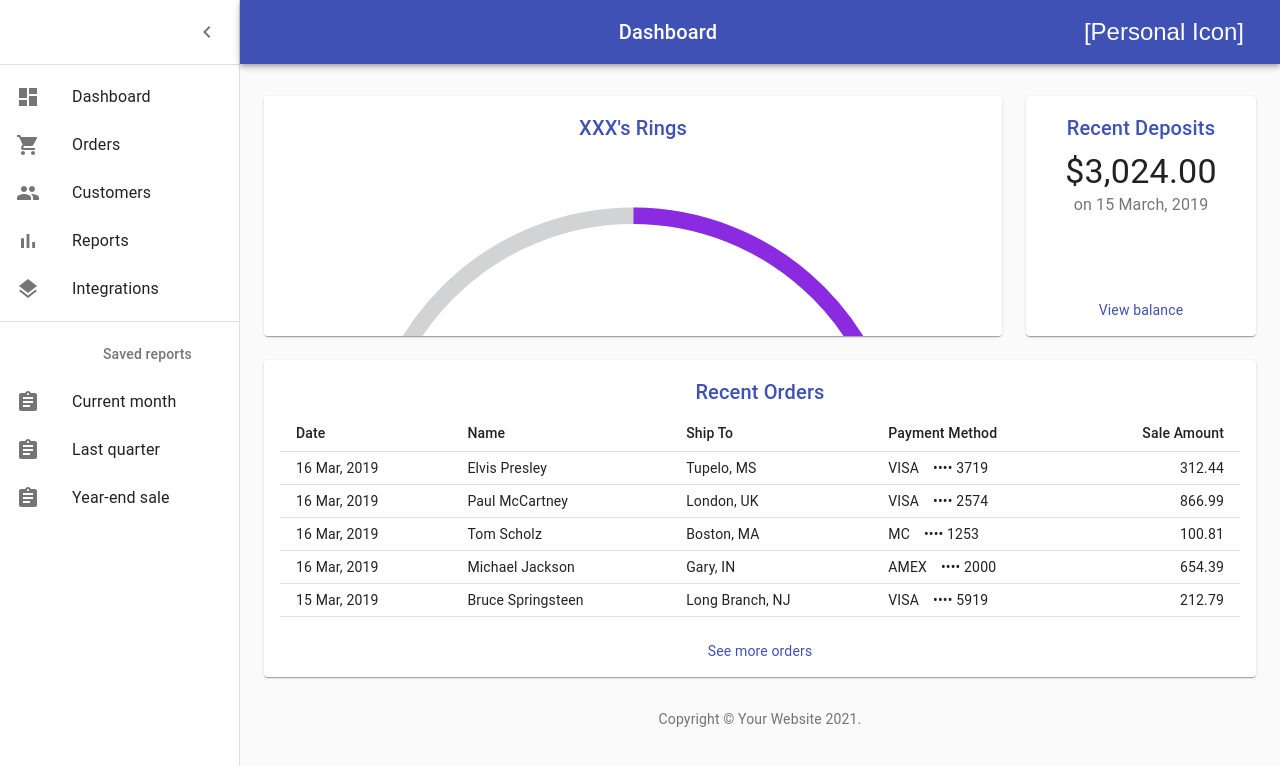
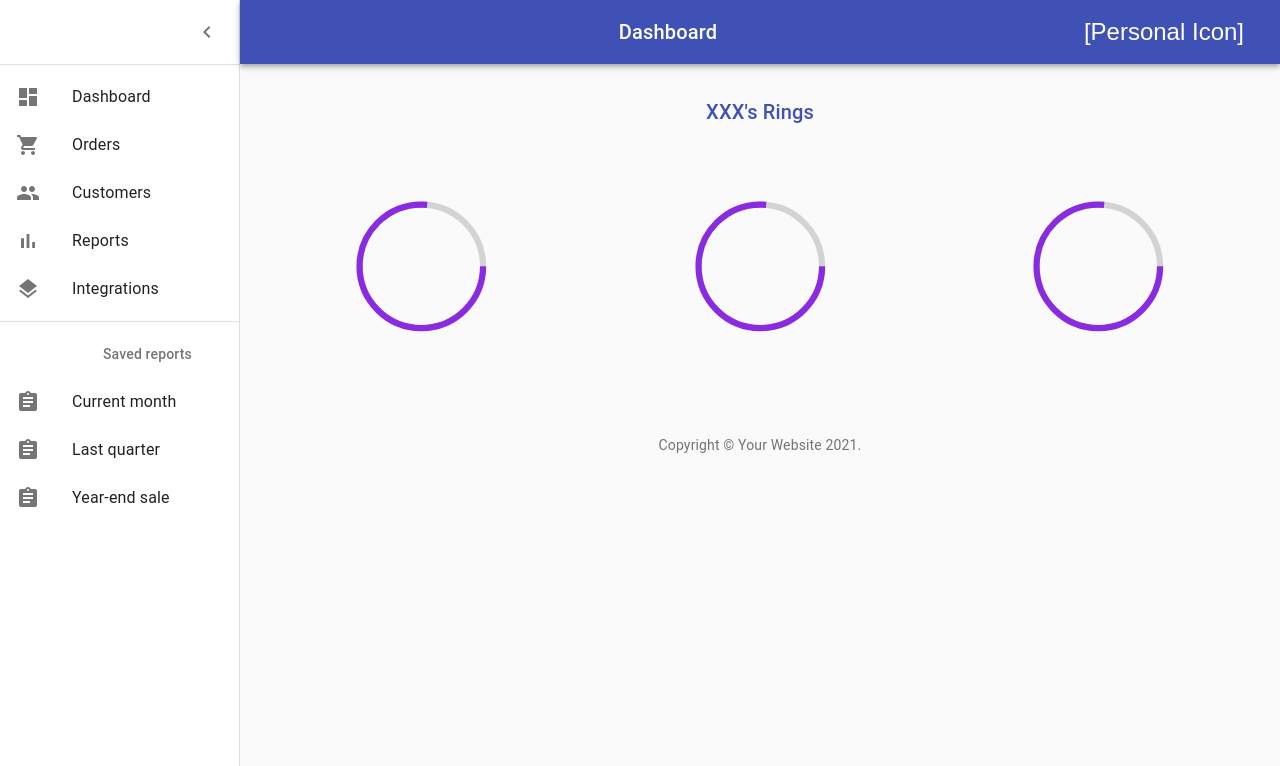
Before and after one commit to paulzhou69/Rings, a React (Create React App) app: page / in a window 1280 px wide. Shown: the top 766 px of the page. Built offline with nearby package versions, Linux system fonts and the light colour scheme.

Commit message:
three rings in a row

```diff
--- a/src/components/Dashboard.js
+++ b/src/components/Dashboard.js
@@ -174,26 +174,26 @@ export default function Dashboard() {
       <main className={classes.content}>
         <div className={classes.appBarSpacer} />
         <Container maxWidth="lg" className={classes.container}>
-          <Grid container spacing={3}>
+          {/* <Grid container spacing={3}> */}
             {/* Chart */}
-            <Grid item xs={12} md={8} lg={9}>
-              <Paper className={fixedHeightPaper}>
+            {/* <Grid item xs={12} md={8} lg={9}> */}
+              {/* <Paper className={fixedHeightPaper}> */}
                 <Ring />
-              </Paper>
-            </Grid>
+              {/* </Paper> */}
+            {/* </Grid> */}
             {/* Recent Deposits */}
-            <Grid item xs={12} md={4} lg={3}>
+            {/* <Grid item xs={12} md={4} lg={3}>
               <Paper className={fixedHeightPaper}>
                 <Deposits />
               </Paper>
-            </Grid>
+            </Grid> */}
             {/* Recent Orders */}
-            <Grid item xs={12}>
+            {/* <Grid item xs={12}>
               <Paper className={classes.paper}>
                 <Orders />
               </Paper>
-            </Grid>
-          </Grid>
+            </Grid> */}
+          {/* </Grid> */}
           <Box pt={4}>
             <Copyright />
           </Box>
--- a/src/components/Ring.js
+++ b/src/components/Ring.js
@@ -2,6 +2,7 @@ import React, { Component } from "react";
 import { useTheme } from '@material-ui/core/styles';
 import Title from './Title';
 import CircleProgressBar from '../view/CircleProgressBar';
+import { Grid } from "@material-ui/core";
 
 const database = [
   {
@@ -50,7 +51,17 @@ export default function Ring() {
   return (
     <React.Fragment>
       <Title>XXX's Rings</Title>
-      <CircleProgressBar percentage={75}/>
+      <Grid container spacing={3}>
+        <Grid item xs={4} md={4} lg={4}>
+          <CircleProgressBar percentage={75}/>
+        </Grid>
+        <Grid item xs={4} md={4} lg={4}>
+          <CircleProgressBar percentage={75}/>
+        </Grid>
+        <Grid item xs={4} md={4} lg={4}>
+          <CircleProgressBar percentage={75}/>
+        </Grid>
+      </Grid>
     </React.Fragment>
   );
 }
--- a/src/view/CircleProgressBarBase.js
+++ b/src/view/CircleProgressBarBase.js
@@ -6,7 +6,8 @@ const circleConfig = {
   viewBox: '0 0 38 38',
   x: '19',
   y: '19',
-  radio: '15.91549430918954'
+  radio: '10'
+  // radio: '15.91549430918954'
 };
 
 const CircleProgressBarBase = ({
@@ -63,14 +64,14 @@ const CircleProgressBarBase = ({
           strokeDashoffset={INITIAL_OFFSET}
         />
 
-        <g className="chart-text">
+        {/* <g className="chart-text">
           <text x="50%" y="50%" className="chart-number">
             {progressBar}%
           </text>
           <text x="50%" y="50%" className="chart-label">
             {innerText}
           </text>
-        </g>
+        </g> */}
       </svg>
       {legendText && (
         <figcaption className="figure-key">
```
